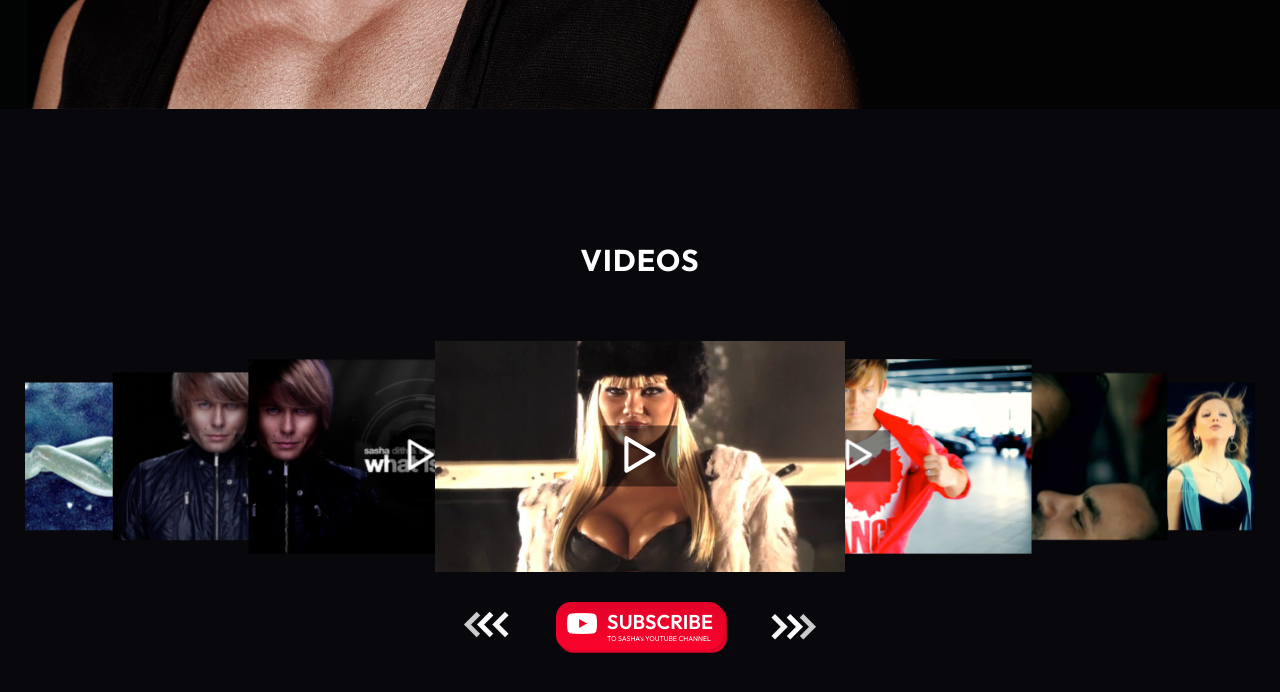
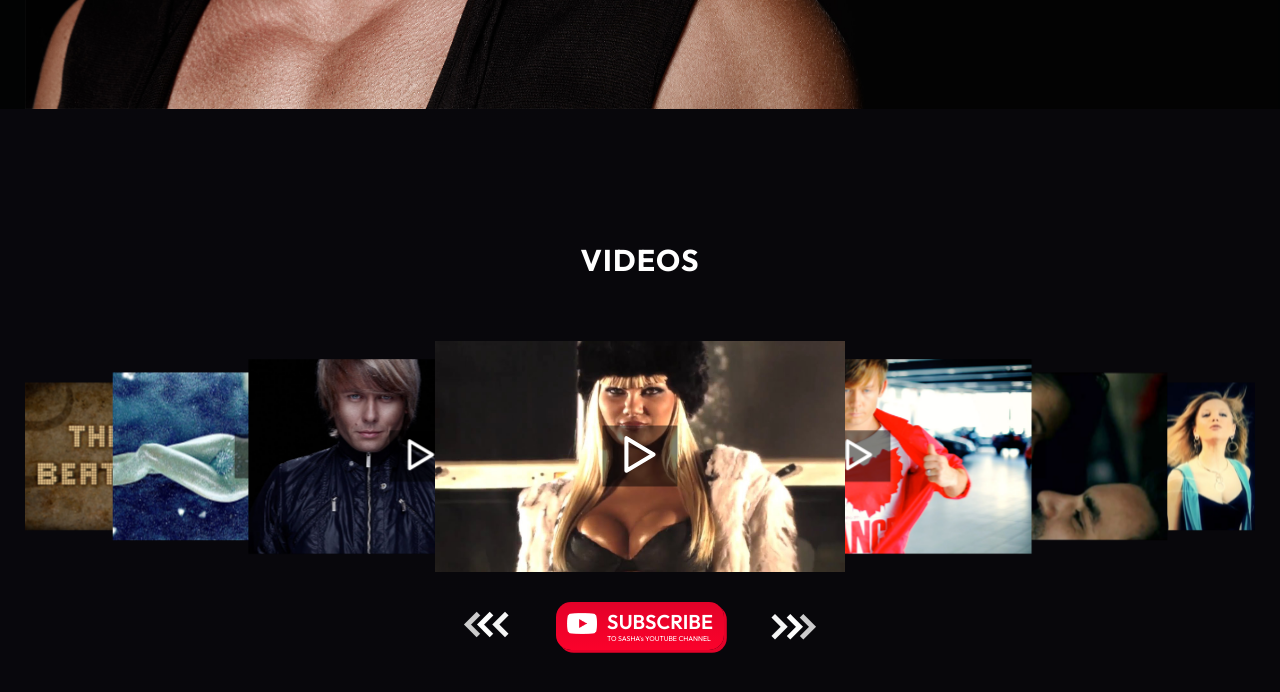
Before and after one commit to sashadith/website, a Next.js app: page / in a window 1280 px wide. Both pictures are taken after a click on the button 421 px from the left and 2027 px from the top of the page. Shown: the part 1571-2263 px from the top of the page. Built offline with nearby package versions, Linux system fonts and the light colour scheme.

Commit message:
edit bg in videos

```diff
--- a/src/app/globals.css
+++ b/src/app/globals.css
@@ -73,15 +73,15 @@ h2 {
   color: #fff;
 }
 
+/* styles for react modal */
 .ReactModal__Overlay {
     opacity: 0;
     transition: opacity 500ms ease-in-out;
 }
-
 .ReactModal__Overlay--after-open{
     opacity: 1;
 }
-
 .ReactModal__Overlay--before-close{
     opacity: 0;
 }
+/* styles for react modal */
--- a/src/components/CarouselSlider/CarouselSlider.jsx
+++ b/src/components/CarouselSlider/CarouselSlider.jsx
@@ -30,10 +30,10 @@ const videoData = [
   { videoId: "RvhyRdgbC7s", coverImage: Image2 },
   { videoId: "cD1O7M5oKps", coverImage: Image3 },
   { videoId: "-WUdUHRnr7s", coverImage: Image4 },
+  { videoId: "YE8mfxv_FeA", coverImage: Image8 },
   { videoId: "HqX6W-OCcHI", coverImage: Image5 },
   { videoId: "-Yxm8m03CcE", coverImage: Image6 },
   { videoId: "E-o6-1GRJ6g", coverImage: Image7 },
-  { videoId: "YE8mfxv_FeA", coverImage: Image8 },
 ];
 
 export const CarouselSlider = () => {
--- a/src/components/VideoPopup/VideoPopup.jsx
+++ b/src/components/VideoPopup/VideoPopup.jsx
@@ -11,8 +11,8 @@ const customStyles = {
   },
   content: {
     position: 'relative',
-    backgroundColor: '#fff',
-    padding: '20px',
+    backgroundColor: '#141319',
+    // padding: '20px',
     borderRadius: '5px',
     width: '80%',
     height: '80%',
@@ -54,7 +54,7 @@ const VideoPopup = ({ videoId, onClose }) => {
               ></iframe>
               <button className={styles.closeButton} onClick={onClose}>
                 <svg xmlns="http://www.w3.org/2000/svg" width="16" height="16" viewBox="0 0 16 16" fill="none">
-                  <path d="M15 1L1 15M1.00001 1L15 15" stroke="#000" strokeWidth="2" strokeLinecap="round" stroke-linejoin="round" />
+                  <path d="M15 1L1 15M1.00001 1L15 15" stroke="#fff" strokeWidth="2" strokeLinecap="round" stroke-linejoin="round" />
                 </svg>
               </button>
             </div>
--- a/src/components/VideoPopup/VideoPopup.module.scss
+++ b/src/components/VideoPopup/VideoPopup.module.scss
@@ -13,7 +13,7 @@
 
 .popupContent {
   position: relative;
-  background-color: #fff;
+  background-color: #141319;
   padding: 20px;
   border-radius: 5px;
   width: 100%;
@@ -28,7 +28,7 @@
 .closeButton {
   position: absolute;
   top: 10px;
-  right: 0;
+  right: -5px;
   background: none;
   border: none;
   cursor: pointer;
```
